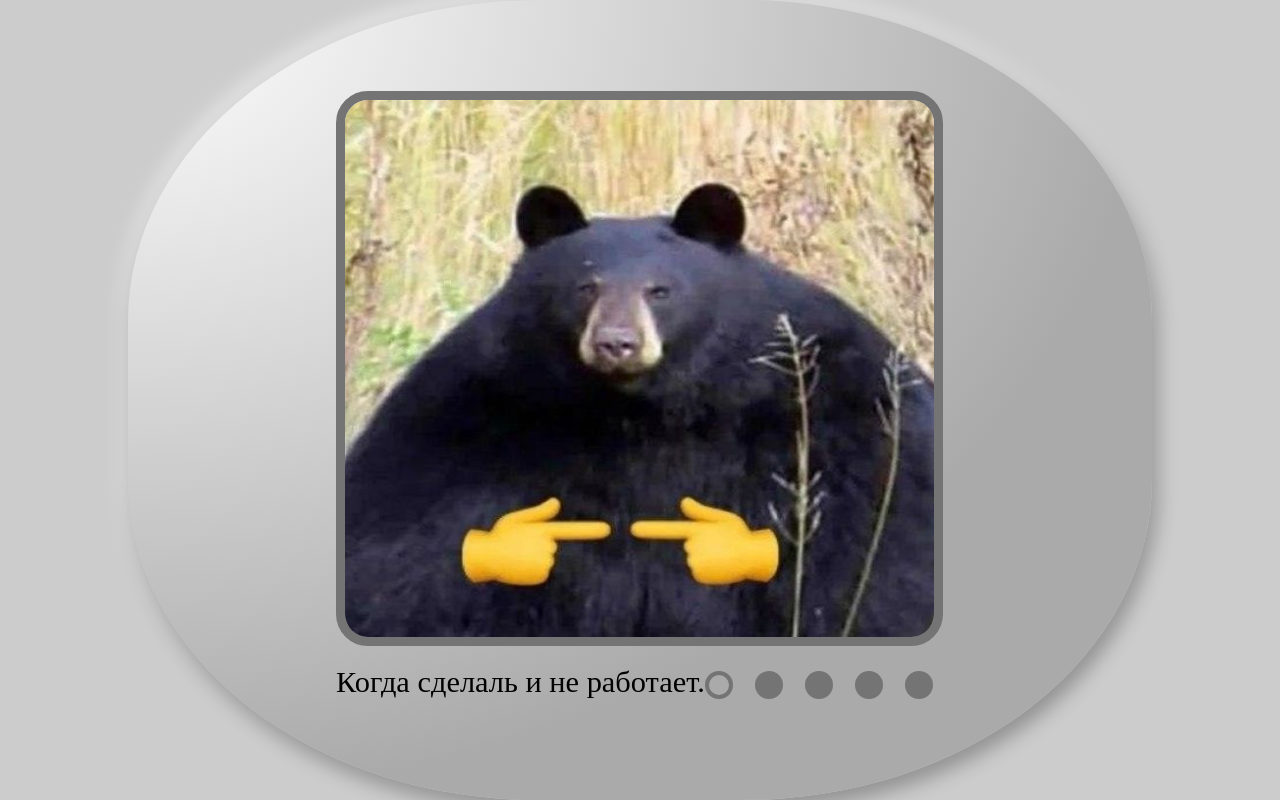
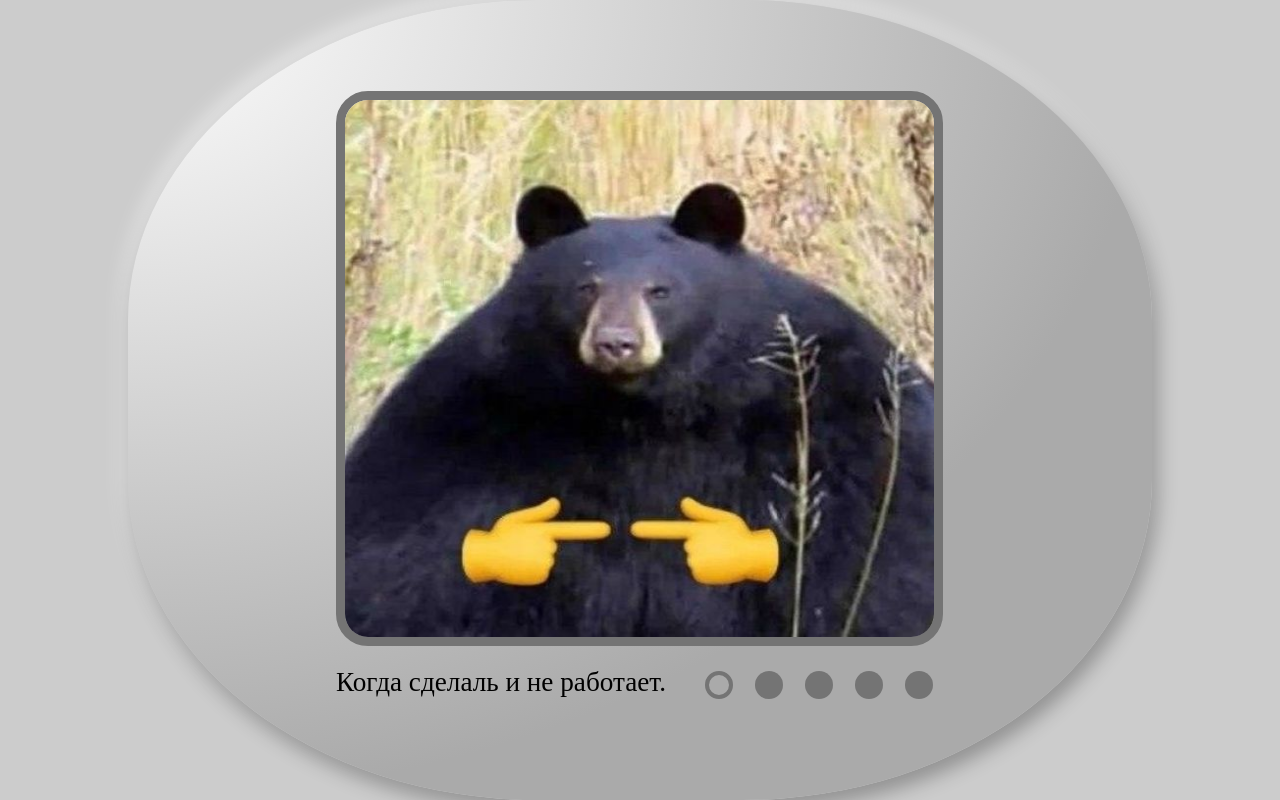
Before and after one commit to Ruper23/css-mem-slider, a plain HTML site: page index.html in a window 1280 px wide. Drawn offline with Linux system fonts and the light colour scheme.

Commit message:
refactor: change fotn size

```diff
--- a/css/main.css
+++ b/css/main.css
@@ -65,7 +65,7 @@ input {
    flex-shrink: 0;
    width: 100%;
    height: 100%;
-   font-size: 1.9em;
+   font-size: 1.7em;
    transition: all 0.2s linear;
 }
 #text5 {
```
